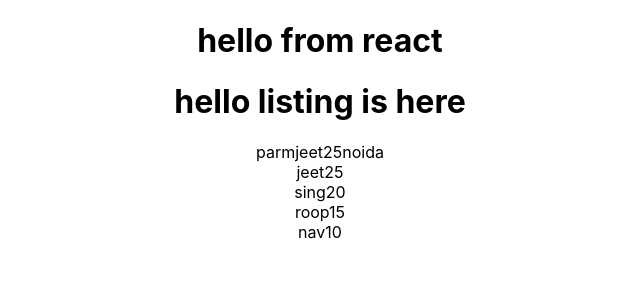
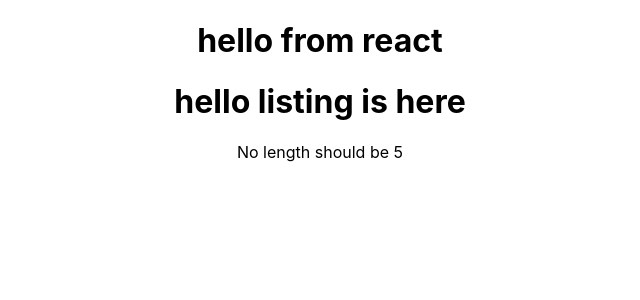
Before and after one commit to parmjeet1313/react, a React (Create React App) app: page / in a window 1280 px wide. Shown: the top 300 px of the page, without its empty margins (320-960 px from the left). Built offline with nearby package versions, Linux system fonts and the light colour scheme.

Commit message:
check list length

```diff
--- a/src/users.js
+++ b/src/users.js
@@ -4,25 +4,18 @@ import React, { useState, useEffect } from "react";
 function Users()
 {
     // const [name, setName] = useState("navroop");
-  const user=[
-    { name: "parmjeet", age: 25, address: "noida" },
-    { name: "jeet", age: 25 },
-    { name: "sing", age: 20 },
-    { name: "roop", age: 15 },
-    { name: "nav", age: 10 },
-  ]
+  const [user,setUser]=useState([
+    { name: 'parmjeet', age: '25', address: 'noida' },
+    { name: 'jeet', age: '25' },
+    { name: 'sing', age: '20' },
+    { name: 'roop', age: '15' },
+    { name: 'nav', age: '10' }
+  ])
   return(
       <div>
           <h1>hello listing is here</h1>
     {
-    user.map((item, i) =>
-        // <div key={i}>  {item.name} , {item.age} ,{item.address} </div>
-        <div key={i}>
-          <span>{item.name}</span>
-          <span>{item.age}</span>
-          <span>{item.address}</span>
-        </div>
-      )
+        user.length==55?<div>yes ,  this is right</div>:<div>No length should be 5 </div>
     }
         </div>
     )
```
